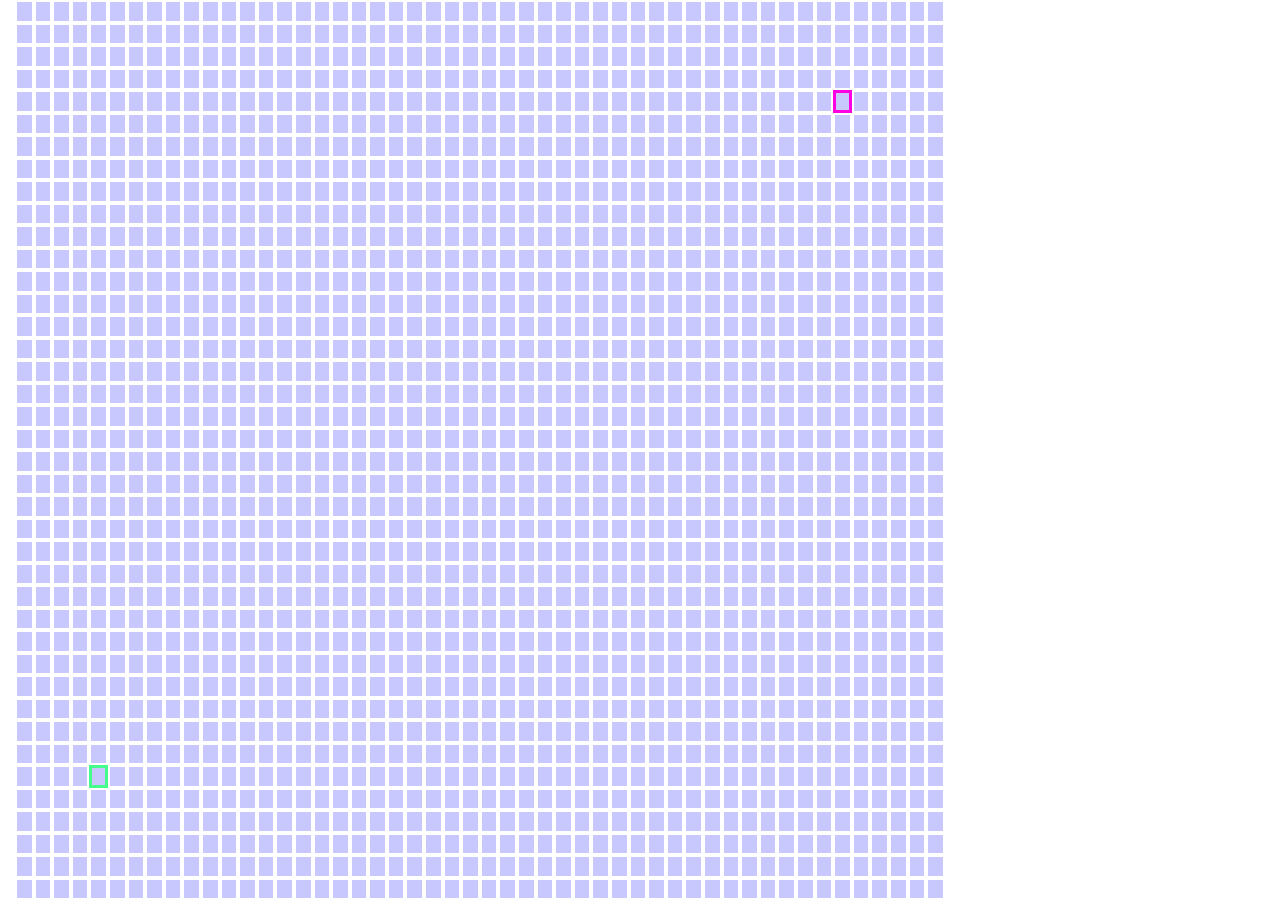
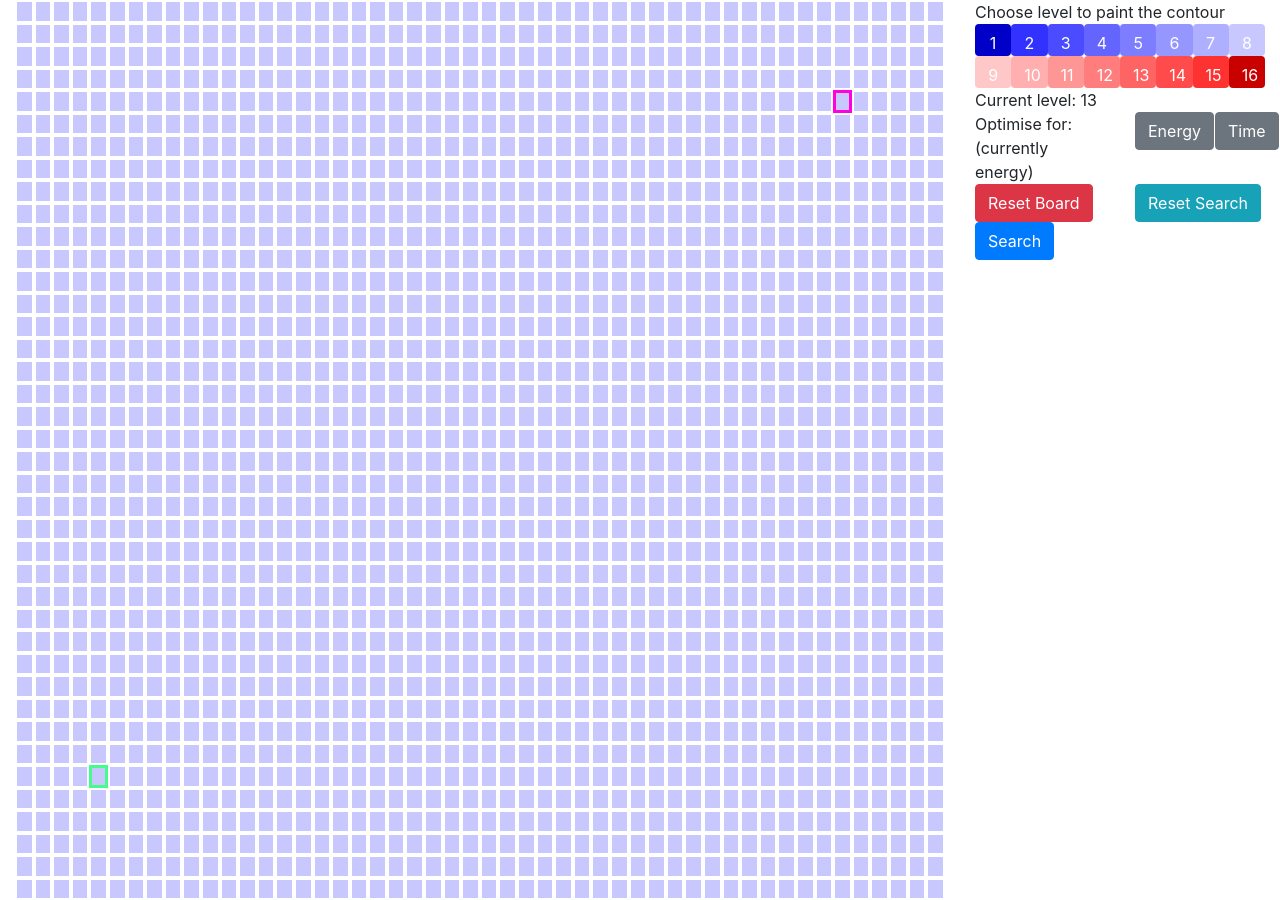
Before and after one commit to zubairabid/MarsRover, a Jekyll site: the page built from index.md, in a window 1280 px wide. Built offline with Jekyll 4.4.1, drawn with Linux system fonts in a browser that asks for light colours; nearby versions of some CDN libraries.

Commit message:
Functional UI
UI is not pretty, but have added:

- level paint selector
- current level notice
- optimiser selector
- current optimiser notice
- nonfunctional board reset
- functional search reset
- functional search

```diff
--- a/_layouts/home.html
+++ b/_layouts/home.html
@@ -9,6 +9,52 @@ layout: default
         </div>
 
         <div class="col-sm-12 col-md-3">
+            <div class="row">
+                <div class="col-sm-12">Choose level to paint the contour</div>
+            </div>
+            <div class="d-flex">
+                <button class="colourpicker btn" id="level1">1</button>
+                <button class="colourpicker btn" id="level2">2</button>
+                <button class="colourpicker btn" id="level3">3</button>
+                <button class="colourpicker btn" id="level4">4</button>
+                <button class="colourpicker btn" id="level5">5</button>
+                <button class="colourpicker btn" id="level6">6</button>
+                <button class="colourpicker btn" id="level7">7</button>
+                <button class="colourpicker btn" id="level8">8</button>
+            </div>
+            <div class="d-flex">
+                <button class="colourpicker btn" id="level9">9</button>
+                <button class="colourpicker btn" id="level10">10</button>
+                <button class="colourpicker btn" id="level11">11</button>
+                <button class="colourpicker btn" id="level12">12</button>
+                <button class="colourpicker btn" id="level13">13</button>
+                <button class="colourpicker btn" id="level14">14</button>
+                <button class="colourpicker btn" id="level15">15</button>
+                <button class="colourpicker btn" id="level16">16</button>
+            </div>
+            <div class="row">
+                <div class="col-sm-12">Current level: <span id="crlvl">13</span></div>
+            </div>
+            <div class="row">
+                <div class="col-sm-6">Optimise for: (currently <span id="cropt">energy</span>)</div>
+                <div class="col-sm-3">
+                    <button class="btn btn-secondary" id="energy">Energy</button>
+                </div>
+                <div class="col-sm-3">
+                    <button class="btn btn-secondary" id="time">Time</button>
+                </div>
+            </div>
+            <div class="row">
+                <div class="col">
+                    <button class="btn btn-danger" id="resetboard">Reset Board</button>
+                </div>
+                <div class="col">
+                    <button class="btn btn-info" id="resetsearch">Reset Search</button>
+                </div>
+                <div class="col">
+                    <button class="btn btn-primary" id="search">Search</button>
+                </div>
+            </div>
         </div>
     </div>
 </div>
--- a/assets/css/main.css
+++ b/assets/css/main.css
@@ -1,5 +1,11 @@
 .fullscreen {
     height: 100vh;
+}
+
+.colourpicker {
+    height: 2em;
+    width: 12.5%;
+    color: white;
 }
 
 .cell {
@@ -12,64 +18,112 @@
 .cell.l1 {
     background-color: rgb(0, 0, 200);
 }
+#level1{
+    background-color: rgb(0, 0, 200);
+}
 
 .cell.l2 {
+    background-color: rgb(50, 50, 255);
+}
+#level2{
     background-color: rgb(50, 50, 255);
 }
 
 .cell.l3 {
     background-color: rgb(75, 75, 255);
 }
+#level3 {
+    background-color: rgb(75, 75, 255);
+}
 
 .cell.l4 {
+    background-color: rgb(100, 100, 255);
+}
+#level4 {
     background-color: rgb(100, 100, 255);
 }
 
 .cell.l5 {
     background-color: rgb(125, 125, 255);
 }
+#level5 {
+    background-color: rgb(125, 125, 255);
+}
 
 .cell.l6 {
+    background-color: rgb(150, 150, 255);
+}
+#level6 {
     background-color: rgb(150, 150, 255);
 }
 
 .cell.l7 {
     background-color: rgb(175, 175, 255);
 }
+#level7 {
+    background-color: rgb(175, 175, 255);
+}
 
 .cell.l8 {
+    background-color: rgb(200, 200, 255);
+}
+#level8 {
     background-color: rgb(200, 200, 255);
 }
 
 .cell.l9 {
     background-color: rgb(255, 200, 200);
 }
+#level9 {
+    background-color: rgb(255, 200, 200);
+}
 
 .cell.l10 {
+    background-color: rgb(255, 175, 175);
+}
+#level10 {
     background-color: rgb(255, 175, 175);
 }
 
 .cell.l11 {
     background-color: rgb(255, 150, 150);
 }
+#level11 {
+    background-color: rgb(255, 150, 150);
+}
 
 .cell.l12 {
+    background-color: rgb(255, 125, 125);
+}
+#level12 {
     background-color: rgb(255, 125, 125);
 }
 
 .cell.l13 {
     background-color: rgb(255, 100, 100);
 }
+#level13 {
+    background-color: rgb(255, 100, 100);
+}
 
 .cell.l14 {
+    background-color: rgb(255, 75, 75);
+}
+#level14 {
     background-color: rgb(255, 75, 75);
 }
 
 .cell.l15 {
     background-color: rgb(255, 50, 50);
 }
+#level15 {
+    background-color: rgb(255, 50, 50);
+}
 
 .cell.l16 {
+    background-color: rgb(200, 0, 0);
+}
+#level16 {
     background-color: rgb(200, 0, 0);
 }
 
--- a/assets/javascript/main.js
+++ b/assets/javascript/main.js
@@ -49,6 +49,21 @@ class Grid {
                 rowgrid.push(cell);
             }
             this.grid.push(rowgrid);
+        }
+    }
+}
+
+function resetSearch(grid) {
+    let rows = grid.length, columns = grid[0].length;
+    for (let i = 0; i < rows; i++) {
+        for (let j = 0; j < columns; j++) {
+            let cell = grid[i][j];
+            cell.visited = false;
+            cell.path = false;
+            cell.closed = false;
+
+            paintCell(cell);
+            paintCellPath(cell);
         }
     }
 }
@@ -114,13 +129,13 @@ function setLevel(cell, level) {
 
 // Takes a cell and updates the UI paint accordingly
 function paintCell(cell) {
-    paintStart(cell);
-    paintEnd(cell);
-    paintLevel(cell);
-    paintState(cell);
+    paintCellStart(cell);
+    paintCellEnd(cell);
+    paintCellLevel(cell);
+    paintCellState(cell);
 }
 
-function paintStart(cell) {
+function paintCellStart(cell) {
     let elem = uiFromCell(cell);
     if (cell.start)
         elem.classList.add('start');
@@ -128,7 +143,7 @@ function paintStart(cell) {
         elem.classList.remove('start');
 }
 
-function paintEnd(cell) {
+function paintCellEnd(cell) {
     let elem = uiFromCell(cell);
     if (cell.end)
         elem.classList.add('end');
@@ -136,7 +151,7 @@ function paintEnd(cell) {
         elem.classList.remove('end');
 }
 
-function paintLevel(cell) {
+function paintCellLevel(cell) {
     let elem = uiFromCell(cell);
 
     elem.classList.remove(...levels);
@@ -144,7 +159,7 @@ function paintLevel(cell) {
     //console.log(cell);
 }
 
-function paintState(cell) {
+function paintCellState(cell) {
     let elem = uiFromCell(cell);
 
     elem.classList.remove(...stateOptions);
@@ -152,6 +167,15 @@ function paintState(cell) {
         elem.classList.add('closed');
     else if (cell.visited)
         elem.classList.add('visited');
+}
+
+function paintCellPath(cell) {
+    let elem = uiFromCell(cell);
+
+    if (cell.path)
+        elem.classList.add('path');
+    else
+        elem.classList.remove('path');
 }
 
 // Paints out the final path
@@ -240,7 +264,7 @@ function astar(grid, start, end, costFunction, heuristicFunction, delay) {
             currentCell.closed = true;
 
             // paint the cell
-            setTimeout(()=>{paintState(currentCell);}, delay*counter);
+            setTimeout(()=>{paintCellState(currentCell);}, delay*counter);
 
             // If currentCell is final, return the successful path
             if (currentCell == end) {
@@ -286,7 +310,7 @@ function astar(grid, start, end, costFunction, heuristicFunction, delay) {
                     neighbour.visited = true;
 
                     // paint the cell
-                    setTimeout(()=>{paintState(neighbour)}, delay*counter);
+                    setTimeout(()=>{paintCellState(neighbour)}, delay*counter);
 
                     openList.push(neighbour);
                 }
@@ -430,14 +454,52 @@ window.addEventListener('load', () => {
             });
         }
     }
+    let tempElem = document.getElementById('resetsearch')
+    tempElem.addEventListener('click', e => {
+        resetSearch(gridObject.grid);
+    });
+
+    tempElem = document.getElementById('search');
+    tempElem.addEventListener('click', e => {
+        run(10);
+    });
+
+    async function run (delay) {
+        execution = true;
+        let start = gridObject.grid[starti][startj];
+        let end = gridObject.grid[endi][endj];
+        let pathdel = await astar(gridObject.grid, start, end, optimFunction, manhattanDist, delay);
+        //console.log("happens after", pathdel);
+        setTimeout(()=>{paintPath(pathdel.path);}, pathdel.time*delay);
+        //setTimeout(()=>{console.log("complete")}, timedelay*delay);
+        setTimeout(()=>{execution = false;}, pathdel.time*delay);
+    }
 
 });
 
-async function run (delay) {
-    let start = gridObject.grid[starti][startj];
-    let end = gridObject.grid[endi][endj];
-    let pathdel = await astar(gridObject.grid, start, end, energyCost, manhattanDist, delay);
-    //console.log("happens after", pathdel);
-    setTimeout(()=>{paintPath(pathdel.path);}, pathdel.time*delay);
-    //setTimeout(()=>{console.log("complete")}, timedelay*delay);
+for (let i = 1; i <= 16; i++) {
+    let id = "level"+i;
+    let elem = document.getElementById(id);
+
+    elem.addEventListener('click', e => {
+        level = i;
+        let resetCounter = document.getElementById('crlvl');
+        resetCounter.innerText = level;
+    });
 }
+
+let optimFunction = energyCost
+
+let optimisationOptions = ['energy', 'time']
+optimisationOptions.forEach(name => {
+    let optElem = document.getElementById(name);
+    optElem.addEventListener('click', e => {
+        if (name == 'energy')
+            optimFunction = energyCost;
+        else if (name == 'time')
+            optimFunction = timeCost;
+
+        let cropt = document.getElementById('cropt');
+        cropt.innerText = name;
+    });
+});
```
